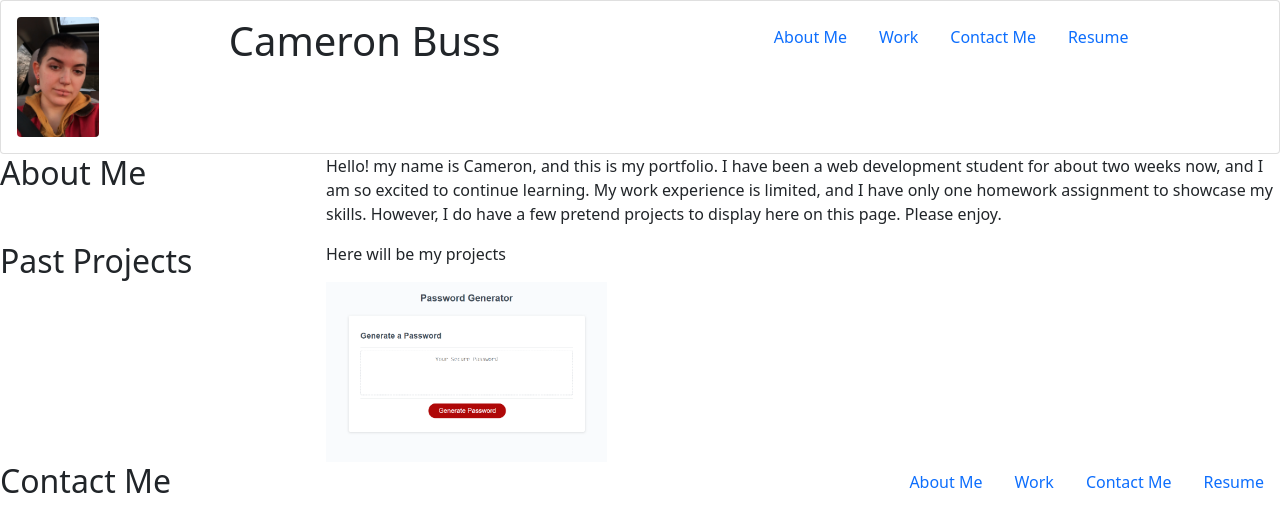
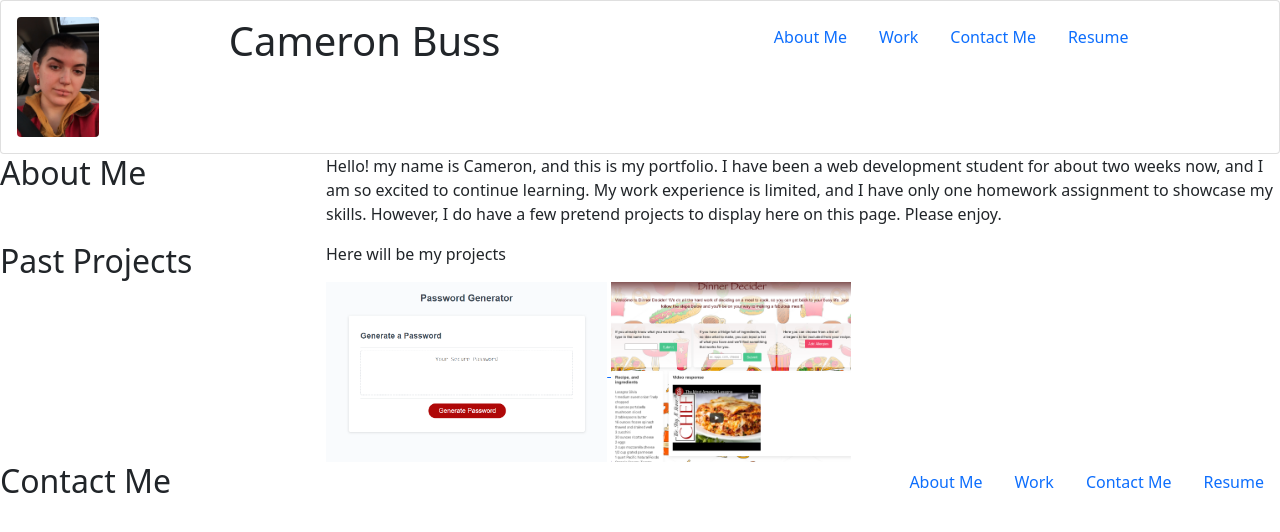
Before and after one commit to camnb97/HW2_CreatePortfolio, a plain HTML site: page index.html in a window 1280 px wide. Drawn offline with nearby package versions, Linux system fonts and the light colour scheme.

Commit message:
added group project

```diff
--- a/index.html
+++ b/index.html
@@ -65,7 +65,10 @@
                 <p> Here will be my projects</p>
                 <a href="https://camnb97.github.io/HW3_PasswordGenerator/">
                     <img src="./assets/images/Screenshot-rn-password-gen.png" style="height: 180px;"/>
-                    </a>
+                </a>
+                <a href="https://owenmg.github.io/Dinner_Decider/">
+                    <img src="./assets/images/DDscreenshot.png" style="height: 180px;"/>
+                </a>
             </div>
         </div>
 
```
Also changed, not shown: assets/images/DDscreenshot.png (added).
